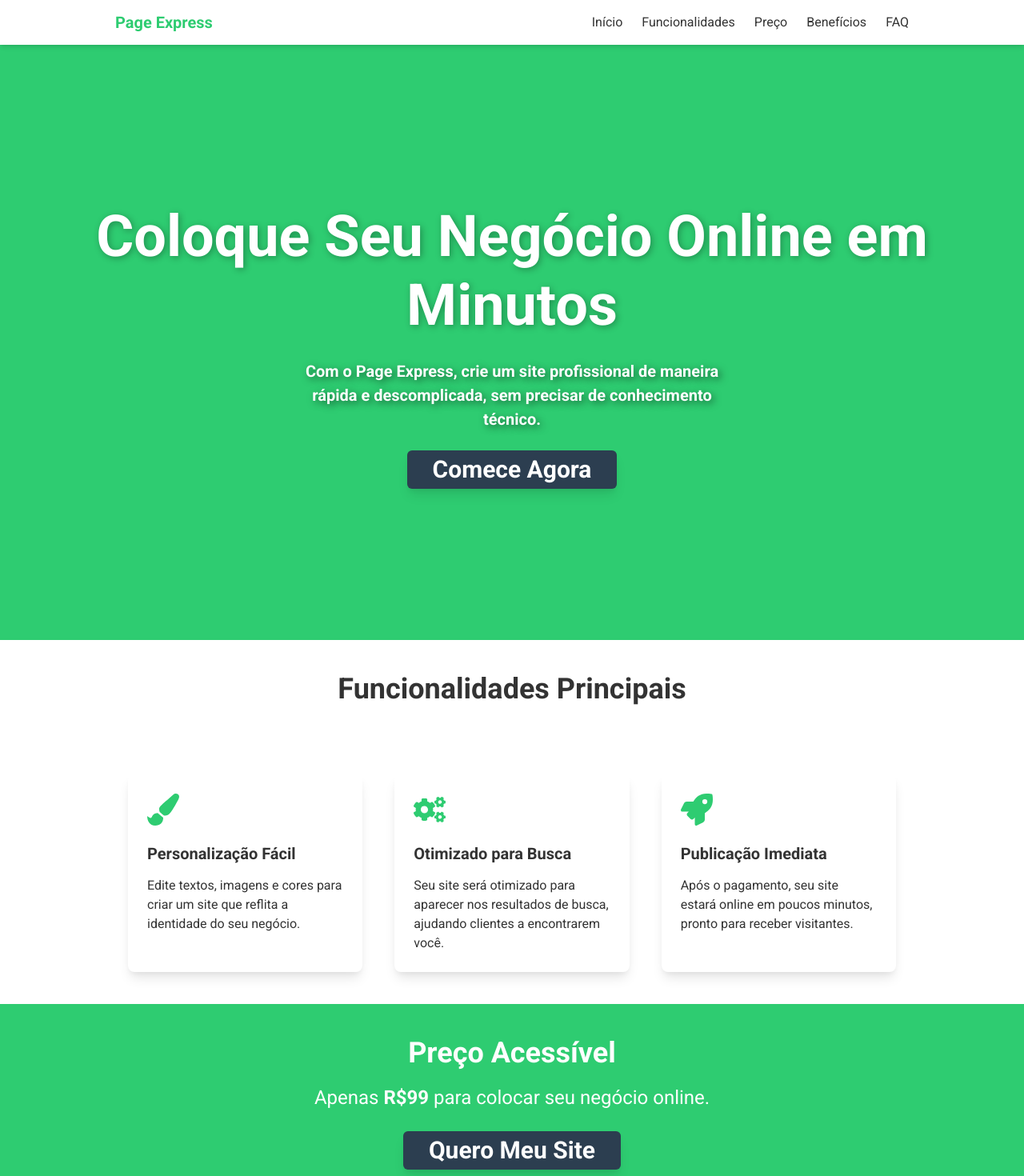
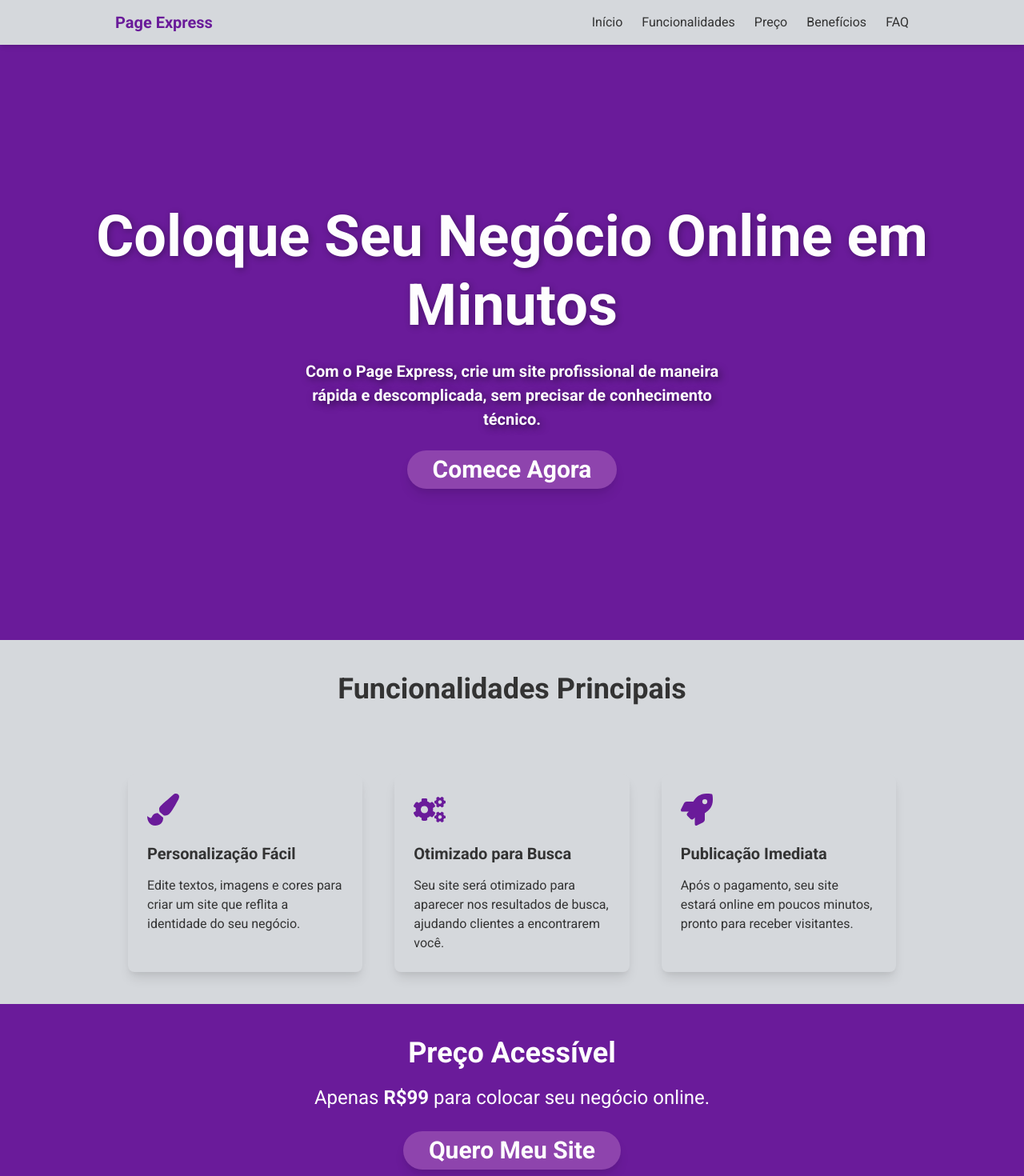
Before and after one commit to joaoantoniocoelho/landing-labs-ui, a Next.js app: page / in a window 1280 px wide. Shown: the top 1470 px of the page at 80% size. Built offline with nearby package versions, Linux system fonts and the light colour scheme.

Commit message:
refactor on color theme and hange all to new theme

```diff
--- a/pages/index.js
+++ b/pages/index.js
@@ -13,7 +13,8 @@
     AccordionItem,
     AccordionButton,
     AccordionPanel,
-    AccordionIcon
+    AccordionIcon,
+    useBreakpointValue
 } from '@chakra-ui/react';
 import { FaCogs, FaPaintBrush, FaRocket, FaCheckCircle } from 'react-icons/fa';
 import Head from 'next/head';
@@ -49,7 +50,7 @@
                 position="fixed"
                 top="0"
                 width="100%"
-                bg="white"
+                bg="brand.background"
                 boxShadow="md"
                 zIndex="1000"
             >
@@ -115,7 +116,7 @@
                 bg="brand.primary"
                 pt={16}
             >
-                <VStack spacing={6} textAlign="center" color="white">
+                <VStack spacing={6} textAlign="center" color="text.secondary">
                     <Heading
                         as="h1"
                         fontSize={{ base: '4xl', md: '6xl', lg: '7xl' }}
@@ -126,7 +127,6 @@
                     <Text
                         fontSize="xl"
                         maxW="xl"
-                        color="text.secondary"
                         fontWeight="bold"
                         textShadow="3px 3px 10px rgba(0, 0, 0, 0.5)"
                     >
@@ -139,11 +139,12 @@
                         onClick={() => router.push('/register')}
                         px={8}
                         py={6}
+                        borderRadius="full"
                         fontSize="3xl"
-                        bg="#2c3e50"
-                        color="white"
+                        bg="brand.button"
+                        color="text.secondary"
                         _hover={{
-                            bg: 'interaction.blueHover',
+                            bg: 'interaction.purpleHover',
                         }}
                         shadow="lg"
                     >
@@ -162,7 +163,7 @@
                         p={6}
                         borderRadius="lg"
                         boxShadow="lg"
-                        bg="white"
+                        bg="brand.background"
                     >
                         <Icon as={FaPaintBrush} w={10} h={10} color="brand.primary" />
                         <Heading as="h3" size="md" color="text.primary" mt={4}>
@@ -178,7 +179,7 @@
                         p={6}
                         borderRadius="lg"
                         boxShadow="lg"
-                        bg="white"
+                        bg="brand.background"
                     >
                         <Icon as={FaCogs} w={10} h={10} color="brand.primary" />
                         <Heading as="h3" size="md" color="text.primary" mt={4}>
@@ -194,7 +195,7 @@
                         p={6}
                         borderRadius="lg"
                         boxShadow="lg"
-                        bg="white"
+                        bg="brand.background"
                     >
                         <Icon as={FaRocket} w={10} h={10} color="brand.primary" />
                         <Heading as="h3" size="md" color="text.primary" mt={4}>
@@ -226,14 +227,15 @@
                 <Button
                     size="lg"
                     variant="solid"
+                    borderRadius="full"
                     onClick={() => router.push('/register')}
                     px={8}
                     py={6}
                     fontSize="3xl"
-                    bg="brand.blue"
+                    bg="brand.button"
                     color="text.secondary"
                     _hover={{
-                        bg: 'interaction.blueHover',
+                        bg: 'interaction.purpleHover',
                     }}
                     shadow="lg"
                 >
@@ -251,7 +253,7 @@
                         p={6}
                         borderRadius="lg"
                         boxShadow="lg"
-                        bg="white"
+                        bg="brand.background"
                     >
                         <Icon as={FaCheckCircle} w={10} h={10} color="brand.primary" />
                         <Heading as="h3" size="md" color="text.primary" mt={4}>
@@ -266,7 +268,7 @@
                         p={6}
                         borderRadius="lg"
                         boxShadow="lg"
-                        bg="white"
+                        bg="brand.background"
                     >
                         <Icon as={FaCheckCircle} w={10} h={10} color="brand.primary" />
                         <Heading as="h3" size="md" color="text.primary" mt={4}>
--- a/pages/reset-password/[token].js
+++ b/pages/reset-password/[token].js
@@ -93,13 +93,13 @@
                 display="flex"
                 alignItems="center"
                 justifyContent="center"
-                bg="brand.secondary"
+                bg="brand.background"
                 px={6}
             >
                 <Box
                     maxW="md"
                     width="full"
-                    bg="white"
+                    bg="brand.whiteBackground"
                     p={8}
                     borderRadius="lg"
                     boxShadow="lg"
@@ -116,6 +116,7 @@
                                     bg="brand.primary"
                                     color="text.secondary"
                                     onClick={onOpen}
+                                    borderRadius="full"
                                     _hover={{ bg: 'interaction.greenHover' }}
                                 >
                                     Solicitar nova senha
@@ -184,6 +185,7 @@
                                     bg="brand.primary"
                                     color="text.secondary"
                                     width="full"
+                                    borderRadius="full"
                                     type="submit"
                                     isDisabled={!isFormValid}
                                     _hover={{ bg: 'interaction.greenHover' }}
--- a/theme/theme.js
+++ b/theme/theme.js
@@ -1,4 +1,3 @@
-// src/theme.js
 import { extendTheme } from '@chakra-ui/react';
 
 const theme = extendTheme({
@@ -8,19 +7,27 @@
     },
     colors: {
         brand: {
-            primary: '#2ecc71',
-            secondary: '#fefefe',
-            background: '#ecf0f1',
-            blue: '#2c3e50',
+            primary: '#6A1B9A', // Roxo principal
+            secondary: '#F4ECF7', // Roxo claro para elementos secundários
+            background: '#D5D8DC', // Cinza claro suave para o fundo da página
+            whiteBackground: '#fefefe',
+            button: '#8E44AD', // Roxo vibrante para os botões
         },
         text: {
-            primary: '#333333',
-            secondary: '#fefefe',
+            primary: '#333333', // Texto principal em cinza escuro
+            secondary: '#fefefe', // Texto secundário em branco
         },
-
         interaction: {
-            greenHover: '#27ae60',
-            blueHover: '#3b5998'
+            purpleHover: '#7D3C98', // Roxo mais escuro para hover em botões
+        },
+    },
+    styles: {
+        global: {
+            'html, body': {
+                backgroundColor: 'brand.background', // Define o background global
+                color: 'text.primary', // Define a cor do texto padrão
+                minHeight: '100vh',
+            },
         },
     },
 });
```
Also changed, not shown: pages/login.js (+11 -10 lines), pages/register.js (+24 -15 lines).
